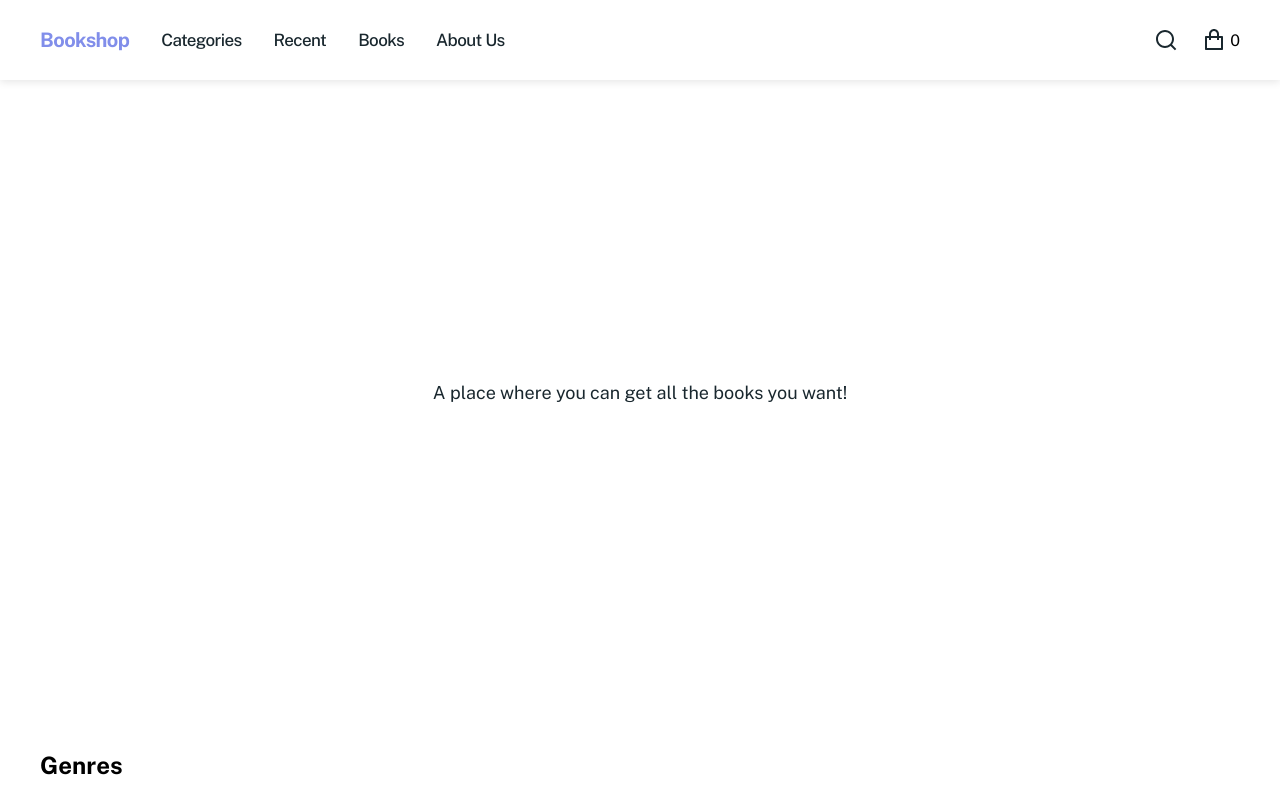
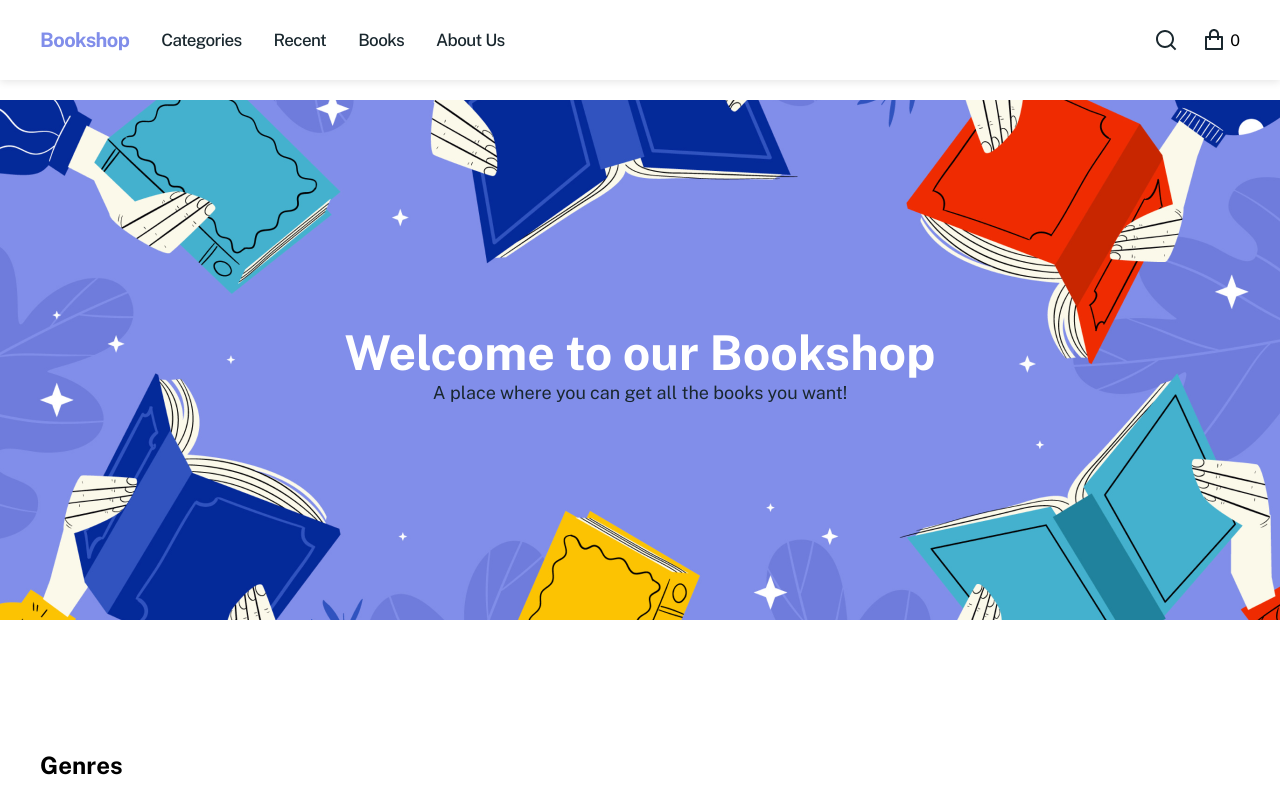
Before and after one commit to alibaevaa60-cmd/my--project, a plain HTML site: page index.html in a window 1280 px wide. Shown: the top 800 px of the page. Drawn offline with nearby package versions, Linux system fonts and the light colour scheme; the site is published under a folder, as on GitHub Pages, so addresses that start at the root find nothing.

Commit message:
baground image

```diff
--- a/style.css
+++ b/style.css
@@ -79,7 +79,7 @@ letter-spacing: -0.6px;
 
 /* <Genros> */
 #hero{
-  background: url(/images/hero.image.png) center no-repeat;
+  background: url(images/hero.image.png) center no-repeat;
   padding: 32px 0 24px;
 }
 .hero{
```
